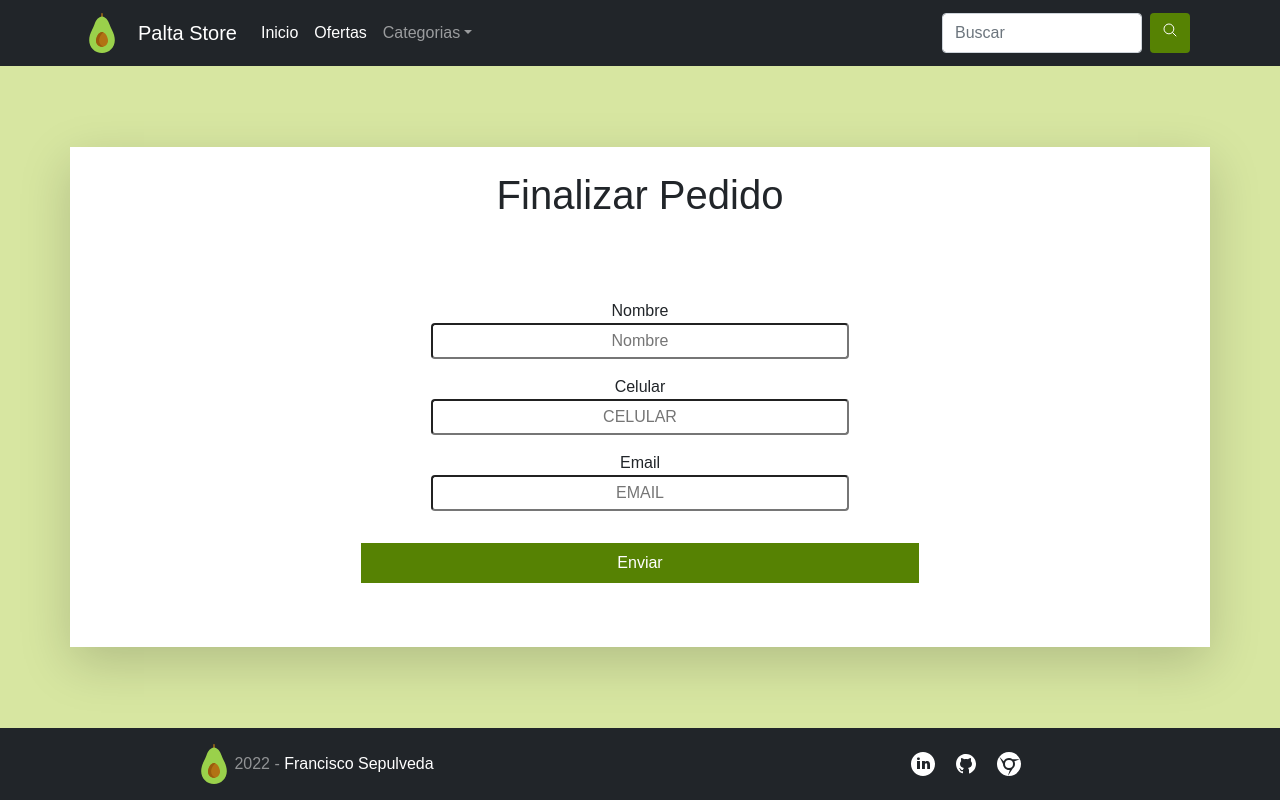
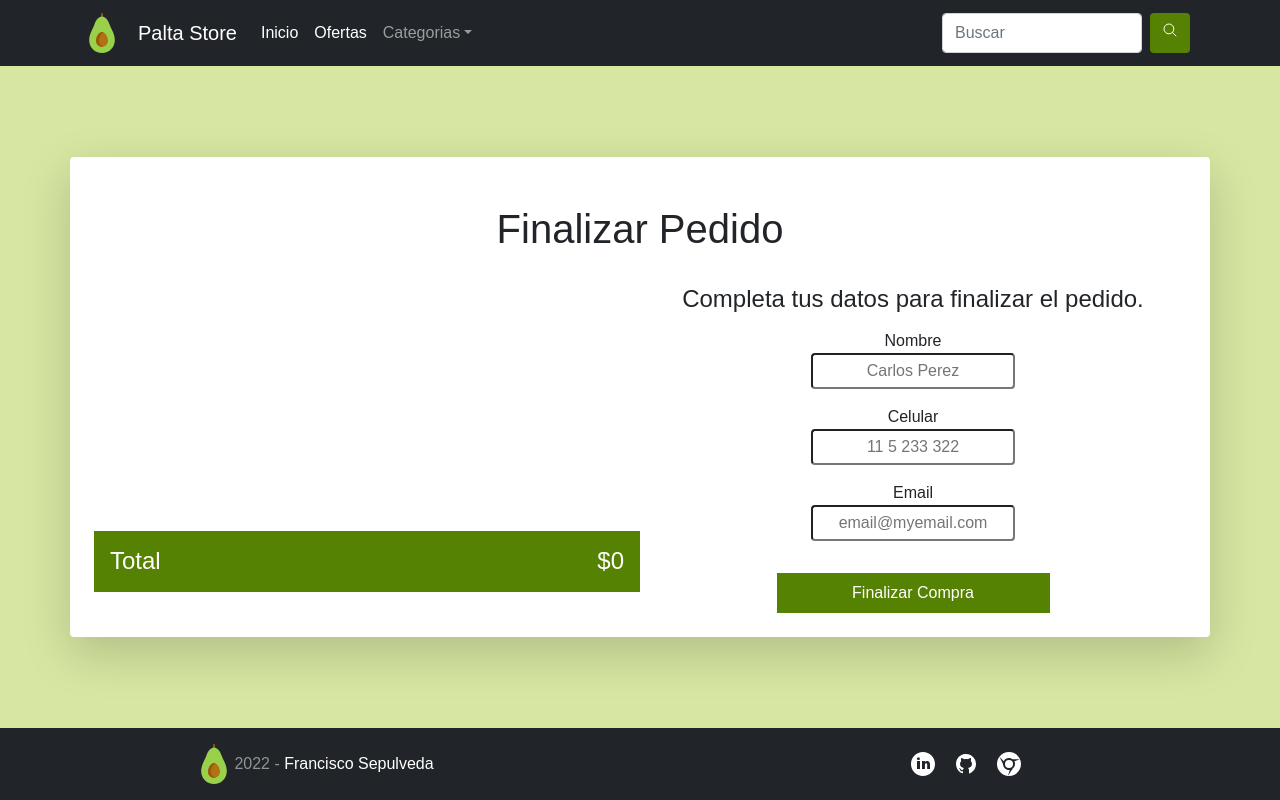
Before and after one commit to fsepulvedadev/paltastore-franciscosepulveda, a React (Create React App) app: page /checkout in a window 1280 px wide. Built offline with nearby package versions, Linux system fonts and the light colour scheme.

Commit message:
Terminado el desafio de la clase firebase II

```diff
--- a/src/App.jsx
+++ b/src/App.jsx
@@ -8,6 +8,7 @@ import CartContextProvider from "./context/CartContext";
 import SearchContainer from "./components/SearchContainer/SearchContainer";
 import { initializeApp } from "firebase/app";
 import Checkout from "./components/Checkout/Checkout";
+import Finish from "./components/Finish/Finish";
 
 function App() {
   const FirebaseConfig = {
@@ -34,6 +35,7 @@ function App() {
               <Route path="/item/:id" element={<ItemDetailContainer />} />
               <Route path="/cart" element={<Cart />} />
               <Route path="/checkout" element={<Checkout />} />
+              <Route path="/finish/:id" element={<Finish />} />
             </Routes>
             <Footer />
           </BrowserRouter>
--- a/src/components/Cart/Cart.jsx
+++ b/src/components/Cart/Cart.jsx
@@ -103,7 +103,7 @@ const Cart = () => {
                           <div className="d-flex align-items-center h-100">
                             <button
                               type="button"
-                              class="btn btn-danger d-flex justify-content-center align-items-center h-md-50"
+                              class="btn btn-danger d-flex justify-content-center align-items-center h-md-50 ms-2"
                               onClick={() => {
                                 removeItem(item.id);
                               }}
@@ -142,6 +142,14 @@ const Cart = () => {
               Eliminar todos
               <ion-icon name="trash-outline"></ion-icon>
             </button>
+            <Link to="/checkout" className="text-white text-decoration-none ">
+              <button
+                type="button"
+                class="btn palta-btn d-flex justify-content-center align-items-center h-md-50 my-3 mx-2"
+              >
+                Finalizar Compra
+              </button>
+            </Link>
           </div>
         </div>
       </div>
--- a/src/components/Checkout/Checkout.jsx
+++ b/src/components/Checkout/Checkout.jsx
@@ -1,41 +1,115 @@
 import { useContext, useState } from "react";
+import { useNavigate } from "react-router-dom";
 
 import { CartContext } from "../../context/CartContext";
 import "./Checkout.css";
+import { addDoc, collection, getFirestore } from "firebase/firestore";
 
 const Checkout = () => {
-  const { cart, getCartTotal } = useContext(CartContext);
+  const { cart, getCartTotal, setFinalOrder, clearItems } =
+    useContext(CartContext);
   const [name, setName] = useState("");
   const [cel, setCel] = useState("");
   const [email, setEmail] = useState("");
+  const [loading, setLoading] = useState(false);
+  let formatNumbers = Intl.NumberFormat("en-US");
+
+  const navigate = useNavigate();
+
+  const db = getFirestore();
+  const orderCollection = collection(db, "orders");
 
   const handleSubmit = (e) => {
     e.preventDefault();
+    setLoading(true);
 
     if (!cart) {
-      alert("No hay productos en el carrito, pobre");
+      alert("No hay productos en el carrito");
       return;
     }
 
-    let pedido = {
+    const order = {
       user: { name, cel, email },
       items: cart,
       total: getCartTotal(),
     };
 
-    console.log(pedido);
+    console.log(order);
+
+    addDoc(orderCollection, order).then(({ id }) => {
+      console.log(id);
+      setFinalOrder(order);
+      clearItems();
+      navigate(`/finish/${id}`);
+
+      setLoading(false);
+    });
   };
 
   return (
     <div>
-      <div className="container d-flex flex-column w-full detail-bg justify-content-center checkout-main shadow-lg">
+      <div className="container d-flex flex-column w-100 detail-bg justify-content-center checkout-main shadow-lg rounded h-100 p-4">
         <h1 className="w-100 text-center mt-4">Finalizar Pedido</h1>
+
+        <div className="d-flex flex-column flex-md-row mt-4">
+          <div className="w-100">
+            <ul className="m-0 p-0 overflow-auto h-75 list-detalle-checkout">
+              {cart?.map((item) => {
+                return (
+                  <li
+                    className="my-1 p-1 rounded d-flex flex-md-row flex-column justify-content-between w-100 align-items-center border border-success h-50"
+                    key={item.name}
+                  >
+                    <div className="d-flex justify-content-between  align-items-center w-100">
+                      <div className="ms-md-4 d-flex justify-content-between align-items-center">
+                        {item.img[0] && (
+                          <img
+                            className="img-cart rounded m-2 mx-md-2 w-25 h-25"
+                            src={item.img[0]}
+                            alt={`${item.name}`}
+                          />
+                        )}
+                        {!item.img[0] && item.img && (
+                          <img
+                            className="img-cart rounded m-2 mx-md-2"
+                            src={item.img}
+                            alt={`${item.name}`}
+                          />
+                        )}
+
+                        <p className=" cart-item-detail-text m-0 d-none d-md-block fw-bolder">
+                          {item.cantidad} x {item.name}
+                        </p>
+                      </div>
+                      <div className="d-flex align-items-center justify-content-md-end  text-center me-md-4 mt-md-0 mt-2">
+                        <h5 className="d-inline-flex cart-item-detail-text d-md-none mobile-name fs-6 align-items-center fw-bolder w-100">
+                          {item.cantidad} x {item.name}
+                        </h5>
+                        <h4 className="ms-1 m-md-0 p-0 fs-5">
+                          {`$${formatNumbers.format(
+                            item.price * item.cantidad
+                          )}`}
+                        </h4>
+                      </div>
+                    </div>
+                  </li>
+                );
+              })}
+            </ul>
+            <h4 className="palta-btn p-2 text-end d-flex justify-content-between">
+              <p className="m-2">Total</p>{" "}
+              <p className="m-2">${formatNumbers.format(getCartTotal())}</p>
+            </h4>
+          </div>
           <form className="d-flex flex-column w-100 h-100 justify-content-center align-items-center">
+            <h4 className="w-100 text-center">
+              Completa tus datos para finalizar el pedido.
+            </h4>
             <div className="d-flex w-75 flex-column align-items-center my-2">
               <label htmlFor="name"> Nombre</label>
               <input
                 className="w-50 p-1 rounded"
-              placeholder="Nombre"
+                placeholder="Carlos Perez"
                 value={name}
                 type="text"
                 name="name"
@@ -47,7 +121,7 @@ const Checkout = () => {
               <label htmlFor="cel"> Celular</label>
               <input
                 className="w-50  p-1 rounded"
-              placeholder="CELULAR"
+                placeholder="11 5 233 322"
                 value={cel}
                 type="tel"
                 name="cel"
@@ -59,7 +133,7 @@ const Checkout = () => {
               <label htmlFor="email"> Email</label>
               <input
                 className="w-50 p-1 rounded "
-              placeholder="EMAIL"
+                placeholder="email@myemail.com"
                 value={email}
                 type="email"
                 name="email"
@@ -67,10 +141,21 @@ const Checkout = () => {
                 onChange={(e) => setEmail(e.target.value)}
               />
             </div>
-          <button className="w-50 mt-4 palta-btn p-2" onClick={handleSubmit}>
-            Enviar
+            <button
+              disabled={loading ? true : false}
+              className="w-50 mt-4 palta-btn p-2"
+              onClick={handleSubmit}
+            >
+              {loading ? (
+                <div className="loading-spiner">
+                  <ion-icon size="large" name="refresh-outline"></ion-icon>
+                </div>
+              ) : (
+                "Finalizar Compra"
+              )}
             </button>
           </form>
+        </div>
       </div>
     </div>
   );
--- /dev/null
+++ b/src/components/Finish/Finish.css
@@ -0,0 +1,22 @@
+.finish-main {
+  height: 60vh !important;
+}
+.finish-main li {
+  list-style: none !important;
+}
+.finish-main p {
+  font-size: large !important;
+}
+
+.green-card {
+  width: 50% !important;
+}
+
+@media screen and (max-width: 768px) {
+  .green-card {
+    width: 100% !important;
+  }
+  .finish-main li {
+    font-size: x-small !important;
+  }
+}
--- /dev/null
+++ b/src/components/Finish/Finish.jsx
@@ -0,0 +1,61 @@
+import React, { useContext } from "react";
+import { Link, useParams } from "react-router-dom";
+import { CartContext } from "../../context/CartContext";
+
+import "./Finish.css";
+
+const Finish = () => {
+  const { id } = useParams();
+  const { finalOrder } = useContext(CartContext);
+  console.log(finalOrder);
+
+  return (
+    <div className="container d-flex flex-column w-100 detail-bg justify-content-center align-items-center checkout-main shadow-lg rounded p-4 finish-main h-100">
+      <div className="h-100 d-flex flex-column align-items-center green-card">
+        <h1>Muchas gracias por su compra!</h1>
+        <p>Pronto estaremos procesando y enviando tu pedido!</p>
+        <div className="d-flex flex-column shadow-lg border-2 border border-success bg-success  text-white rounded p-4 w-100 mt-4 h-100 ">
+          <div className="d-flex aling-items-center">
+            <p className="m-0">
+              Nombre: <span className="fw-bold">{finalOrder.user.name} </span>{" "}
+            </p>
+          </div>
+          <div className="d-flex aling-items-center">
+            <p className="m-0">
+              Id: <span className="fw-bold">{id} </span>{" "}
+            </p>
+          </div>
+          <div className="d-flex aling-items-center">
+            <p className="m-0 w-100">
+              Pedido:
+              <ul className="bg-light w-100 py-2 text-start px-0 my-1 text-black m-0">
+                {finalOrder?.items.map((item) => {
+                  return (
+                    <li className="px-2 w-100" key={item.name}>
+                      {item.name} x {item.cantidad}{" "}
+                    </li>
+                  );
+                })}
+              </ul>
+            </p>
+          </div>
+          <div className="d-flex aling-items-center mt-5 border border-2 rounded border-light p-2 justify-content-center">
+            <div className="d-inline-flex w-100 justify-content-between">
+              <p className="m-0">Total</p>
+              <p className="m-0">
+                <span className="fw-bold">$ {finalOrder.total} </span>
+              </p>
+            </div>
+          </div>
+        </div>
+        <Link to="/">
+          <button className="palta-btn w-100 mt-4 p-2 rounded">
+            Regresar a la tienda
+          </button>
+        </Link>
+      </div>
+    </div>
+  );
+};
+
+export default Finish;
--- a/src/components/ItemCount/ItemCount.jsx
+++ b/src/components/ItemCount/ItemCount.jsx
@@ -1,15 +1,26 @@
-import React, { useState, useContext } from "react";
+import React, { useState, useContext, useEffect } from "react";
 import { CartContext } from "../../context/CartContext";
 import { Link } from "react-router-dom";
 
 import "./ItemCount.css";
 
-const ItemCount = ({ stock, onAdd, inicial }) => {
+const ItemCount = ({ stock, onAdd, inicial, itemId }) => {
   const [contador, setContador] = useState(inicial);
+  const [stockInCart, setStockInCart] = useState(0);
   const [stockControl, setStockControl] = useState(false);
-  const [compraLista, setCompraLista] = useState(false);
 
-  const { selectItem } = useContext(CartContext);
+  const { selectItem, compraLista, setCompraLista, cart } =
+    useContext(CartContext);
+  console.log(cart);
+
+  useEffect(() => {
+    cart.map((item) => {
+      if (item.id === itemId) {
+        return setStockInCart(item.cantidad);
+      }
+      return console.log(stockInCart);
+    });
+  }, [cart]);
 
   return (
     <>
@@ -35,19 +46,27 @@ const ItemCount = ({ stock, onAdd, inicial }) => {
                 placeholder=""
                 aria-label="Example text with button addon"
                 aria-describedby="button-addon1"
+                max={stock}
               />
               <button
                 className="btn btn-outline-secondary palta-btn col "
                 type="button"
                 id="button-addon1"
-                onClick={() =>
-                  contador < stock
-                    ? setContador(contador + 1)
-                    : (setStockControl(true),
-                      setTimeout(() => {
-                        setStockControl(false);
-                      }, 1500))
-                }
+                onClick={() => {
+                  if (contador > stock) {
+                    setStockControl(true);
+                    setTimeout(() => {
+                      setStockControl(false);
+                    }, 1500);
+                  } else if (stockInCart || contador > stockInCart) {
+                    setStockControl(true);
+                    setTimeout(() => {
+                      setStockControl(false);
+                    }, 1500);
+                  } else {
+                    setContador(contador + 1);
+                  }
+                }}
               >
                 +
               </button>
--- a/src/components/ItemDetail/ItemDetail.jsx
+++ b/src/components/ItemDetail/ItemDetail.jsx
@@ -1,4 +1,4 @@
-import React, { useContext } from "react";
+import React, { useContext, useEffect } from "react";
 import { Carousel } from "react-bootstrap";
 import "./ItemDetail.css";
 import ItemCount from "../ItemCount/ItemCount";
@@ -6,7 +6,13 @@ import { Link } from "react-router-dom";
 import { CartContext } from "../../context/CartContext";
 
 const ItemDetail = ({ item }) => {
-  const { onAddCart } = useContext(CartContext);
+  const { onAddCart, compraLista, setCompraLista } = useContext(CartContext);
+
+  useEffect(() => {
+    return () => {
+      setCompraLista(false);
+    };
+  }, []);
 
   return (
     <div className="detail-bg d-flex w-100 my-4 py-4 p-md-0 flex-column flex-md-row justify-content-around align-items-start m-md-4 shadow-lg h-100">
@@ -36,12 +42,17 @@ const ItemDetail = ({ item }) => {
         <p className="fs-2 fw-bolder">$ {item.price}</p>
         <hr />
         <h5 className="fw-bold">DESCRIPCION</h5>
-        <p className="lh-2 w-50">{item.description}</p>
-        <ItemCount stock={item.stock} inicial={1} onAdd={onAddCart} />
+        <p className="lh-2 w-75">{item.description}</p>
+        <ItemCount
+          stock={item.stock}
+          inicial={1}
+          onAdd={onAddCart}
+          itemId={item.id}
+        />
 
         <button className="btn btn-primary palta-btn mt-2">
           <Link className="text-decoration-none text-white" to={`/`}>
-            Regresar
+            {compraLista ? "Seguir comprando" : "Regresar"}
             <ion-icon size="medium" name="return-down-back-outline"></ion-icon>
           </Link>
         </button>
--- a/src/context/CartContext.js
+++ b/src/context/CartContext.js
@@ -5,9 +5,11 @@ export const CartContext = React.createContext({});
 
 const CartContextProvider = ({ children }) => {
   const [cart, setCart] = React.useState([]);
+  const [finalOrder, setFinalOrder] = React.useState([]);
   const [busqueda, setBusqueda] = React.useState("");
   const [selectItem, setSelectItem] = React.useState(null);
   const [loading, setLoading] = useState(true);
+  const [compraLista, setCompraLista] = useState(false);
 
   const onAddCart = (item, cantidad) => {
     if (isInCart(item.id)) {
@@ -87,6 +89,10 @@ const CartContextProvider = ({ children }) => {
         setSelectItem,
         selectItem,
         getCartTotal,
+        compraLista,
+        setCompraLista,
+        finalOrder,
+        setFinalOrder,
       }}
     >
       {children}
```
Also changed, not shown: src/components/Checkout/Checkout.css (+27 -0 lines). Lines whose indentation alone changed are shown as unchanged.
